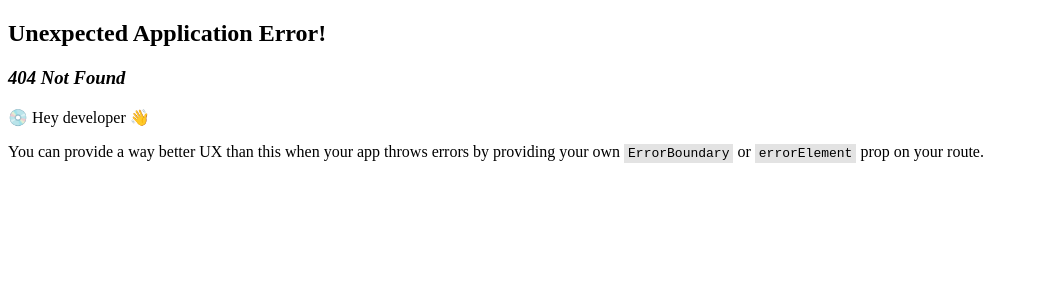
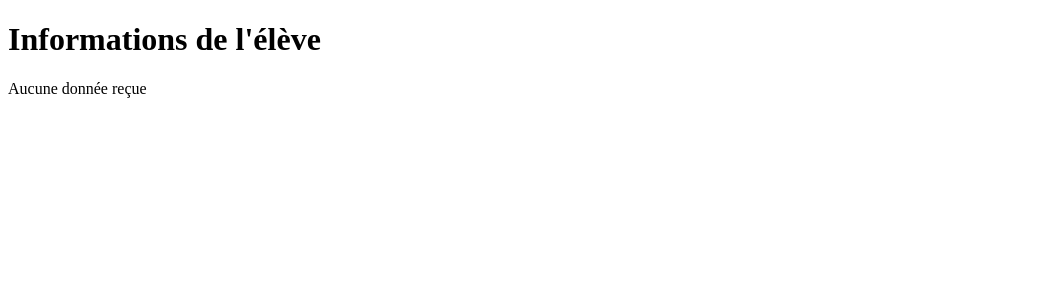
Before and after one commit to Turbul-e/GitHub_Pronote, a React (Vite) app in the folder dossier_REACT/: page /ConnexionEleve/EleveNote in a window 1280 px wide. Before the commit this address had no page. Shown: the top 300 px of the page, without its empty margins (0-1039 px from the left). Built offline with nearby package versions, Linux system fonts and the light colour scheme.

Commit message:
EleveNote avec ses infos

```diff
--- a/dossier_REACT/src/main.jsx
+++ b/dossier_REACT/src/main.jsx
@@ -19,7 +19,7 @@ const router = createBrowserRouter([
     element: <PageEleveConnexion />
   },
   {
-    path: "EleveNote",
+    path: "ConnexionEleve/EleveNote",
     element: <PageEleveNote />
   },
   {
--- a/dossier_REACT/src/pages/PageEleveConnexion.jsx
+++ b/dossier_REACT/src/pages/PageEleveConnexion.jsx
@@ -21,7 +21,7 @@ const PageEleveConnexion = () => {
             });
 
             if (response.data.success) {
-                navigate("/ConnexionEleve/EleveNote");
+                navigate("/ConnexionEleve/EleveNote", { state: response.data.eleve });
             } else {
                 setError(response.data.error);
             }
--- a/dossier_REACT/src/pages/PageEleveNote.jsx
+++ b/dossier_REACT/src/pages/PageEleveNote.jsx
@@ -1,43 +1,34 @@
-import React, { useEffect, useState } from 'react';
-import axios from 'axios';
+import React from 'react';
+import { useLocation } from 'react-router-dom';
 
-function Eleves() {
-    const [eleves, setEleves] = useState([]);
-    const [error, setError] = useState(null);
-
-    useEffect(() => {
-        axios.get('./API/bdd.php?page=Eleves')
-            .then(response => {
-                if (response.data.error) {
-                    setError(response.data.error);
-                } else {
-                    setEleves(response.data);
-                }
-            })
-            .catch(err => setError("on a pas trouvé la page !! Erreur réseau : " + err.message));
-    }, []);
+const PageEleveNote = () => {
+    const location = useLocation();
+    const eleve = location.state;
 
     return (
         <div>
-            <h2>Liste des élèves</h2>
-            {error ? (
-                <p style={{ color: 'red' }}>{error}</p>
+            <h1>Informations de l'élève</h1>
+            {eleve ? (
+                <div>
+                    <p><strong>Nom :</strong> {eleve.Nom}</p>
+                    <p><strong>Prénom :</strong> {eleve.Prenom}</p>
+                    <p><strong>Catégorie :</strong> {eleve.Categorie}</p>
+                    <p><strong>Année :</strong> {eleve["Année"]}</p>
+                    <p><strong>Groupe :</strong> {eleve.Groupe}</p>
+                    <h2>Notes</h2>
+                    <ul>
+                        {Object.keys(eleve).filter(key => key.startsWith("Note")).map(key => (
+                            <li key={key}>
+                                {key} : {eleve[key]}
+                            </li>
+                        ))}
+                    </ul>
+                </div>
             ) : (
-                <ul>
-                    {eleves.map(eleve => (
-                        <li key={eleve.ID}> {eleve.Nom} {eleve.Prenom}</li>
-                    ))}
-                </ul>
+                <p>Aucune donnée reçue</p>
             )}
         </div>
     );
-}
+};
 
-const PageEleveNote = () => {
-    return (
-        <div>
-            <Eleves />
-        </div>
-    );
-};
 export default PageEleveNote;
```
